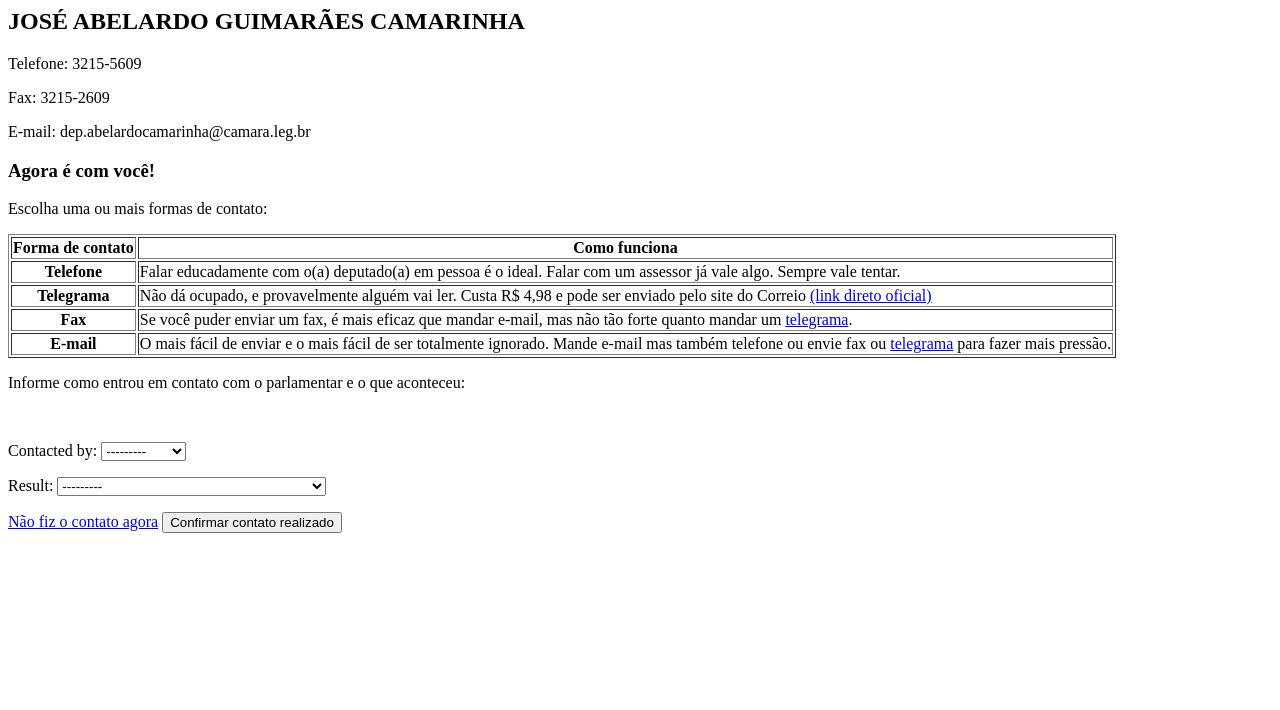
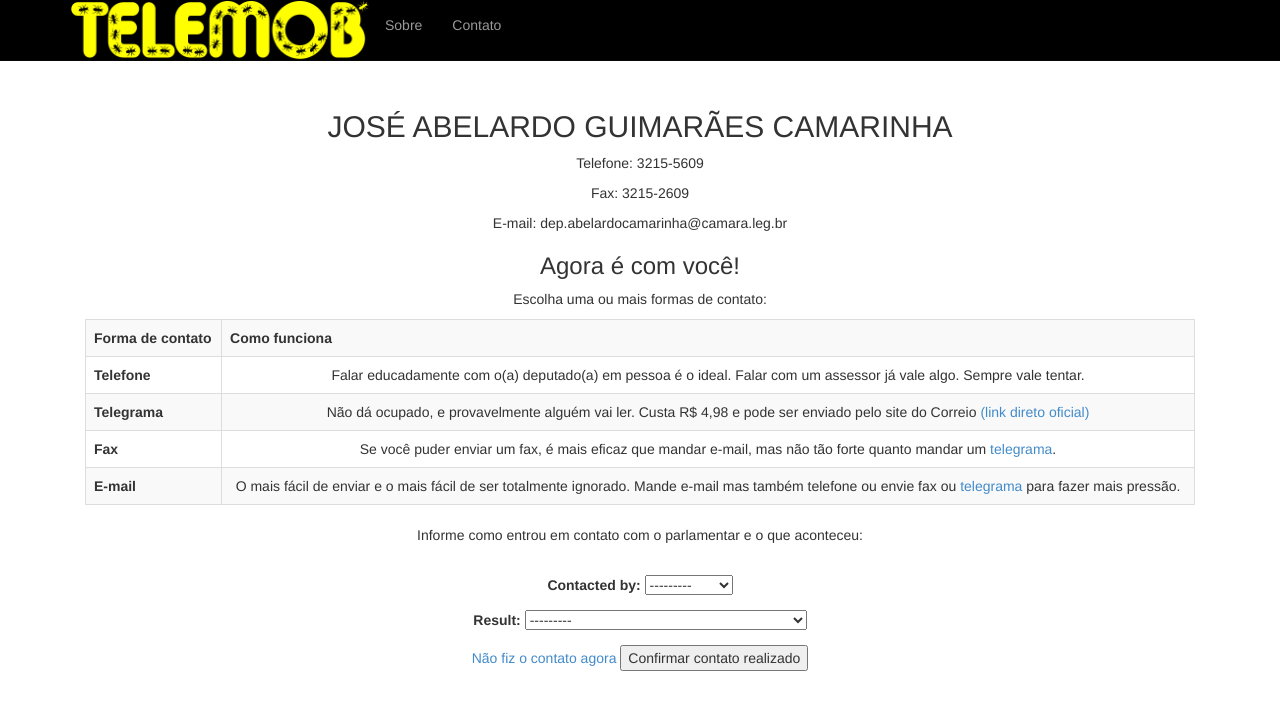
Before and after one commit to garoa/telemob, a Django app: a page that uses telemob/main/templates/contact_add.html in a window 1280 px wide. Shown: the top 710 px of the page. Run offline with Django 3.2, Linux system fonts and the light colour scheme; data comes from the database, SQL or seed files in the repository; some libraries are stand-ins or nearby versions.

Commit message:
formulário de contato com o layout da página inicial

```diff
--- a/telemob/main/templates/contact_add.html
+++ b/telemob/main/templates/contact_add.html
@@ -1,4 +1,7 @@
-<html>
+{% extends 'base.html' %}
+
+{% block content %}
+<div class="starter-template">
 	<h2>{{ politician.name }}</h2>
 	<p>Telefone: {{ politician.tel }}</p>
 	<p>Fax: {{ politician.fax }}</p>
@@ -8,7 +11,7 @@
 
 	<p>Escolha uma ou mais formas de contato:</p>
 
-<table border="1">
+	<table class="table table-bordered table-striped">
 	<tr>
 		<th>Forma de contato</th>
 		<th>Como funciona</th>
@@ -41,4 +44,5 @@
 	        <button type="submit">Confirmar contato realizado</button>
 	    </div>
 	</form>
-</html>
+</div>
+{% endblock %}
```
Lines whose indentation alone changed are shown as unchanged.
